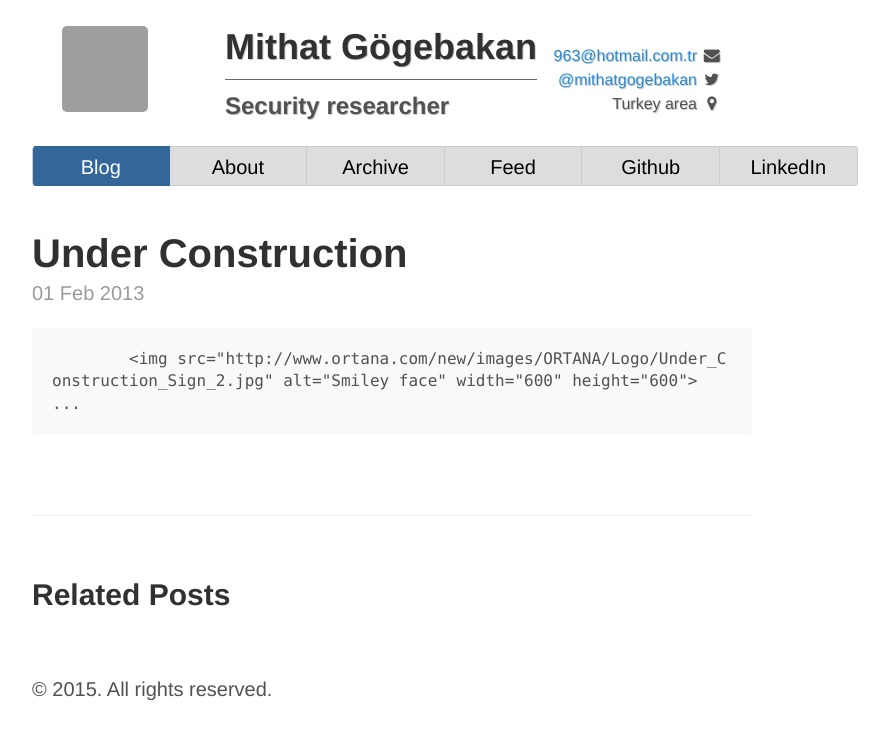
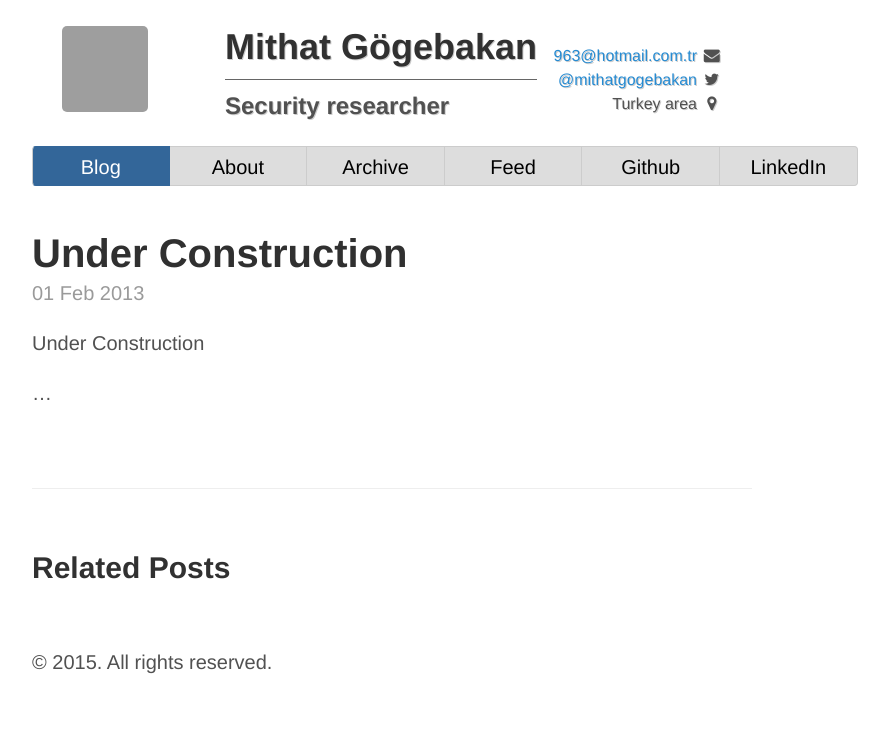
Before and after one commit to 963/963.github.io, a Jekyll site: the page built from _posts/2013-02-01-Test.md, in a window 1280 px wide, cut to the strip 0-740 px from the top of the page. Shown: the whole strip, without its empty margins (248-1137 px from the left). Built offline with Jekyll 4.4.1, drawn with Linux system fonts in a browser that asks for light colours; nearby versions of some CDN libraries; some web fonts are replaced; Markdown is read by kramdown in place of the engine named in the settings; grey boxes are pictures that could not be loaded.

Commit message:
post edit

```diff
--- a/_posts/2013-02-01-Test.md
+++ b/_posts/2013-02-01-Test.md
@@ -6,6 +6,6 @@ redirect_from: "/2015/09/09/pointlike/"
 permalink: Under Construction
 ---
 
+Under Construction
 
-            <img src="http://www.ortana.com/new/images/ORTANA/Logo/Under_Construction_Sign_2.jpg" alt="Smiley face" width="600" height="600">
 ...
```
